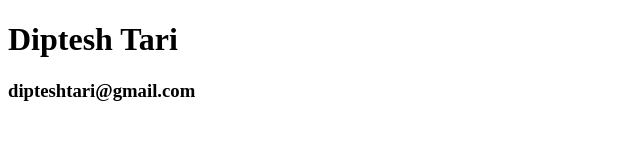
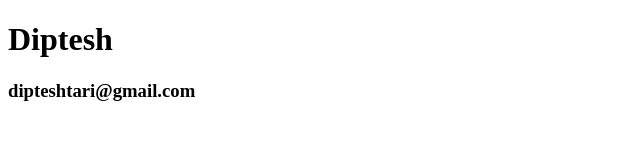
Before and after one commit to DipteshTari/aboutme, a plain HTML site: page index.html in a window 1280 px wide. Shown: the whole page, without its empty margins (0-640 px from the left). Drawn offline with Linux system fonts and the light colour scheme.

Commit message:
initial markup

```diff
--- a/index.html
+++ b/index.html
@@ -7,7 +7,7 @@
     <title>Document</title>
 </head>
 <body>
-    <h1>Diptesh Tari</h1>
+    <h1>Diptesh</h1>
     <h3>dipteshtari@gmail.com</h3>
 </body>
 </html>
```
